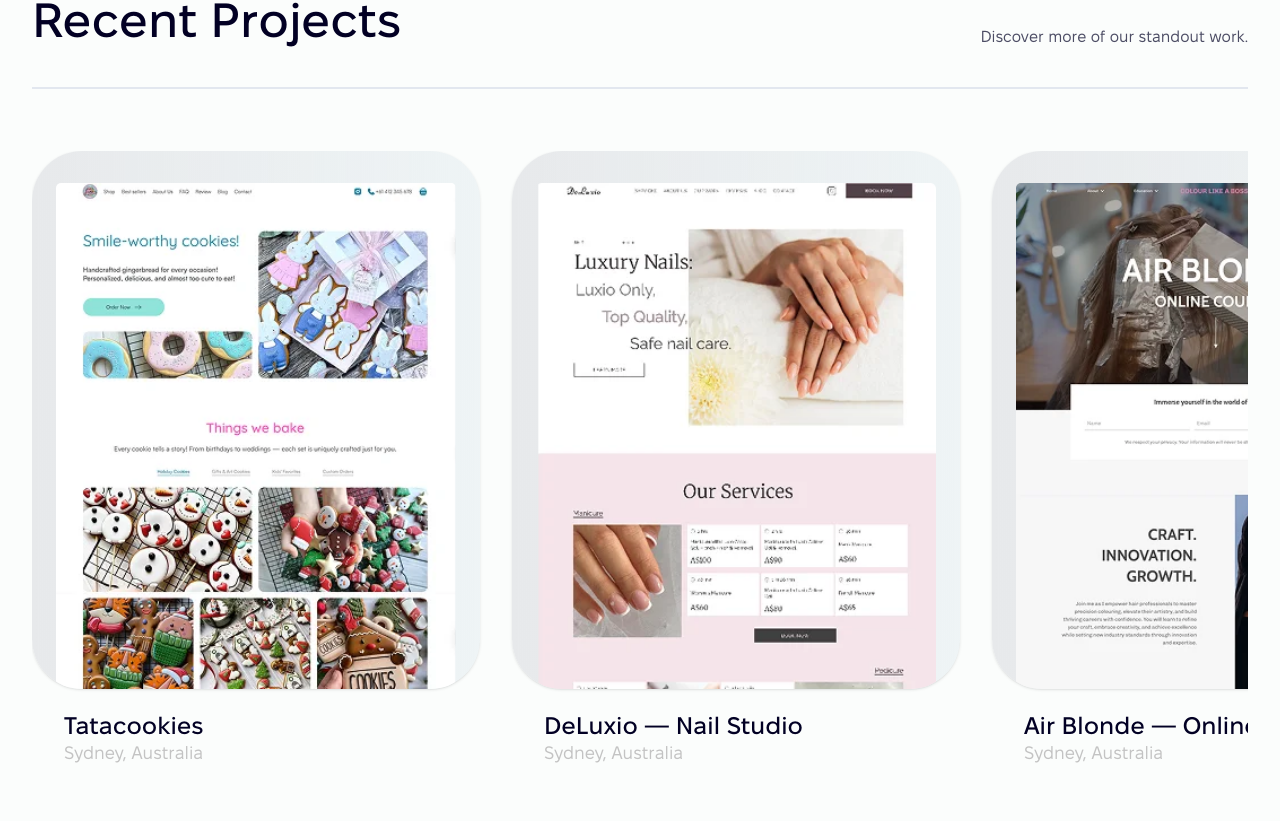
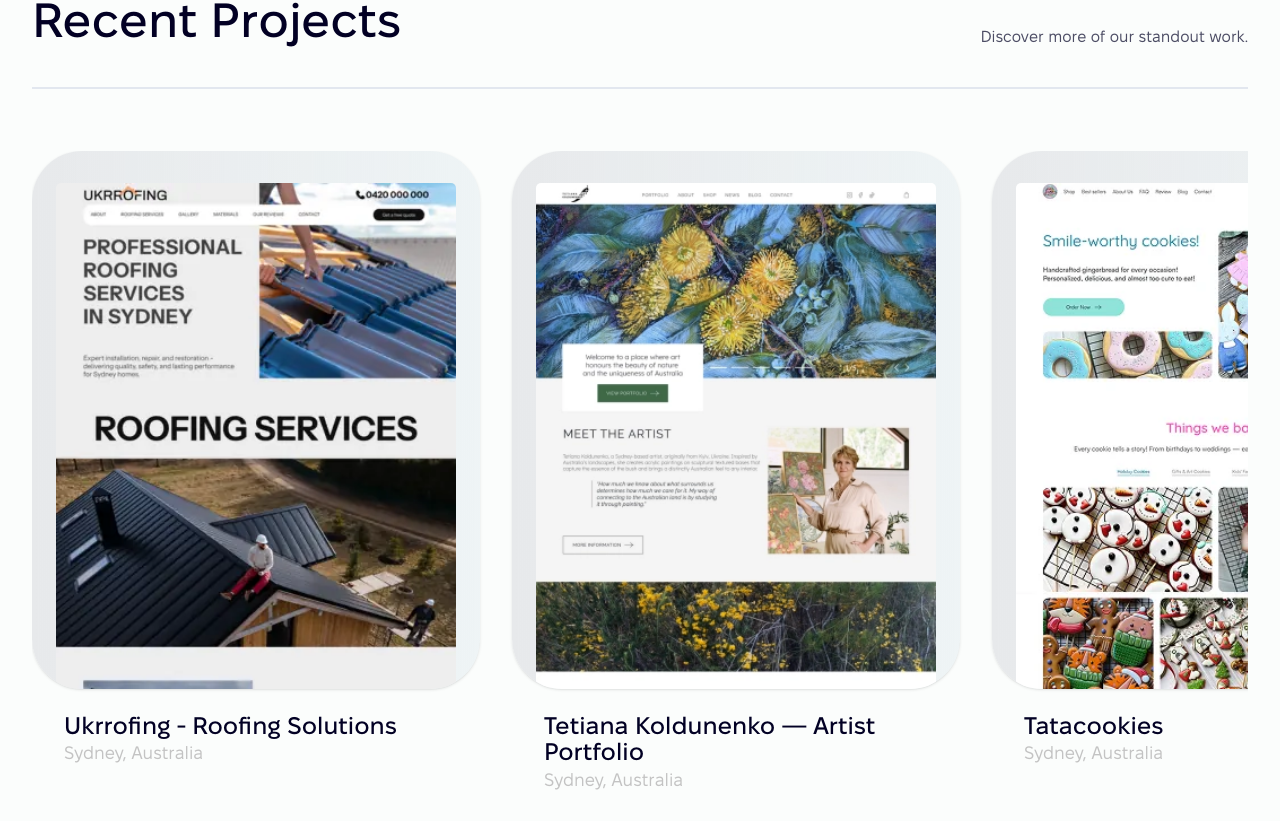
Before and after one commit to oastra/olhachernysh-dev-ts, a Next.js app: page / in a window 1280 px wide. Shown: the part 2839-3660 px from the top of the page. Built offline with nearby package versions, Linux system fonts and the light colour scheme; a web font is replaced by a local one.

Commit message:
added projects: t-koldunenko, Ukrrofing

```diff
--- a/src/app/components/common/SectionTitle.tsx
+++ b/src/app/components/common/SectionTitle.tsx
@@ -19,11 +19,11 @@
   return (
     <div
       className={clsx(
-        'flex flex-col md:flex-row md:items-end md:justify-between',
+        'flex flex-col lg:flex-row lg:items-end lg:justify-between',
         withDivider && 'border-b-2 border-main-blue/10',
         // spacing around the row
         'pb-[22px] lg:pb-[40px] mb-[32px] lg:mb-[62px]',
-        className
+        className,
       )}
     >
       <h2 className="text-h2 text-ink">{children}</h2>
--- a/src/app/components/process/ProcessDesktop.tsx
+++ b/src/app/components/process/ProcessDesktop.tsx
@@ -37,7 +37,7 @@
   ];
 
   return (
-    <div className="hidden lg:block w-full">
+    <div className="hidden xl:block w-full">
       <div
         className="w-full mx-auto relative"
         style={{
--- a/src/app/components/process/ProcessTablet.tsx
+++ b/src/app/components/process/ProcessTablet.tsx
@@ -23,7 +23,7 @@
   ];
 
   return (
-    <div className="hidden md:block lg:hidden w-full">
+    <div className="hidden md:block xl:hidden w-full">
       <div
         className="w-full mx-auto relative"
         style={{
@@ -31,7 +31,7 @@
           aspectRatio: `${CONTAINER_WIDTH} / ${CONTAINER_HEIGHT}`,
         }}
       >
-        {/* Snake Overlay with better animation settings */}
+        {/* snake */}
         <div className="absolute inset-0 w-full h-full">
           <SnakeOverlay
             viewBox={`0 0 ${SVG_VIEWBOX_WIDTH} ${SVG_VIEWBOX_HEIGHT}`}
@@ -39,10 +39,12 @@
             strokeWidth={3}
             animationDuration={4}
             animationDelay={0.1}
+            // 👇 make it explicit: draw 1s after tablet view sees it
+            delayAfterVisibleMs={1000}
           />
         </div>
 
-        {/* Content with better spacing */}
+        {/* content */}
         <div className="relative z-10 w-full h-full px-4">
           {processSteps.map((step, index) => {
             const section = sectionPositions[index];
--- a/src/app/components/process/SnakeOverlay.tsx
+++ b/src/app/components/process/SnakeOverlay.tsx
@@ -11,7 +11,7 @@
   animationDelay?: number;
   ease?: string;
   forceOnMount?: boolean;
-  delayAfterVisibleMs?: number; // 👈 new
+  delayAfterVisibleMs?: number;
 }
 
 export default function SnakeOverlay({
@@ -23,7 +23,7 @@
   animationDelay = 0.2,
   ease = 'ease-in-out',
   forceOnMount = false,
-  delayAfterVisibleMs = 1000, // 👈 1 second after in view
+  delayAfterVisibleMs = 1000,
 }: SnakeOverlayProps) {
   const svgRef = useRef<SVGSVGElement>(null);
   const pathRef = useRef<SVGPathElement>(null);
@@ -59,10 +59,10 @@
       setHasAnimated(true);
     };
 
-    // always prep once to avoid flash
+    // prep once
     prepareHidden();
 
-    // forced path (for debugging / desktop)
+    // force
     if (forceOnMount) {
       runAnimation();
       return;
@@ -74,13 +74,13 @@
         if (!entry) return;
 
         if (entry.isIntersecting && !hasAnimated) {
-          // start 3s timer after it's actually visible
+          // wait after visible
           timerRef.current = window.setTimeout(() => {
             runAnimation();
             observer.disconnect();
           }, delayAfterVisibleMs);
         } else {
-          // user scrolled away before 3s → cancel
+          // scrolled away before timer
           if (timerRef.current) {
             clearTimeout(timerRef.current);
             timerRef.current = null;
@@ -88,8 +88,8 @@
         }
       },
       {
-        rootMargin: '60px 0px 60px 0px', // small cushion for mobile
-        threshold: 0.08, // 8% of svg in view is enough
+        rootMargin: '60px 0px 60px 0px',
+        threshold: 0.08,
       },
     );
 
@@ -101,13 +101,13 @@
         clearTimeout(timerRef.current);
       }
     };
+    // 👇 DON'T include hasAnimated here
   }, [
     animationDuration,
     animationDelay,
     ease,
     forceOnMount,
     delayAfterVisibleMs,
-    hasAnimated,
   ]);
 
   return (
--- a/src/app/components/sections/PricingSection.tsx
+++ b/src/app/components/sections/PricingSection.tsx
@@ -11,7 +11,7 @@
       <SectionTitle right="All packages include professional UI/UX design handled by an expert designer, followed by custom-coded development.">
         Pricing{' '}
       </SectionTitle>
-      <div className="grid gap-8 md:grid-cols-2 lg:grid-cols-3">
+      <div className="grid gap-8 md:grid-cols-2 xl:grid-cols-3">
         {pricingPlans.map((plan) => (
           <PricingCard key={plan.id} {...plan} />
         ))}
--- a/src/data/projects.ts
+++ b/src/data/projects.ts
@@ -1,6 +1,28 @@
 import { Project } from '@/types/project';
 
 export const PROJECTS: Project[] = [
+  {
+    title: 'Ukrrofing - Roofing Solutions',
+    location: 'Sydney, Australia',
+    href: 'https://ukrrofing.com.au',
+    image: {
+      src: '/images/projects/ukrrofing.webp',
+      alt: 'Ukrrofing roofing solutions website',
+      width: 936,
+      height: 650,
+    },
+  },
+  {
+    title: 'Tetiana Koldunenko — Artist Portfolio',
+    location: 'Sydney, Australia',
+    href: 'https://tatacookies.com',
+    image: {
+      src: '/images/projects/t-koldunenko.webp',
+      alt: 'Tetiana Koldunenko artist website-portfolio',
+      width: 936,
+      height: 650,
+    },
+  },
   {
     title: 'Tatacookies',
     location: 'Sydney, Australia',
@@ -13,7 +35,7 @@
     },
   },
   {
-    title: 'DeLuxio — Nail Studio',
+    title: 'DeLuxio - Nail Studio',
     location: 'Sydney, Australia',
     href: 'https://deluxio.com.au',
     image: {
@@ -24,7 +46,7 @@
     },
   },
   {
-    title: 'Air Blonde — Online Course',
+    title: 'Air Blonde - Online Course',
     location: 'Sydney, Australia',
     href: 'https://colourlikeaboss.com',
     image: {
```
Also changed, not shown: public/images/projects/t-koldunenko.webp (added), public/images/projects/ukrrofing.webp (added).
